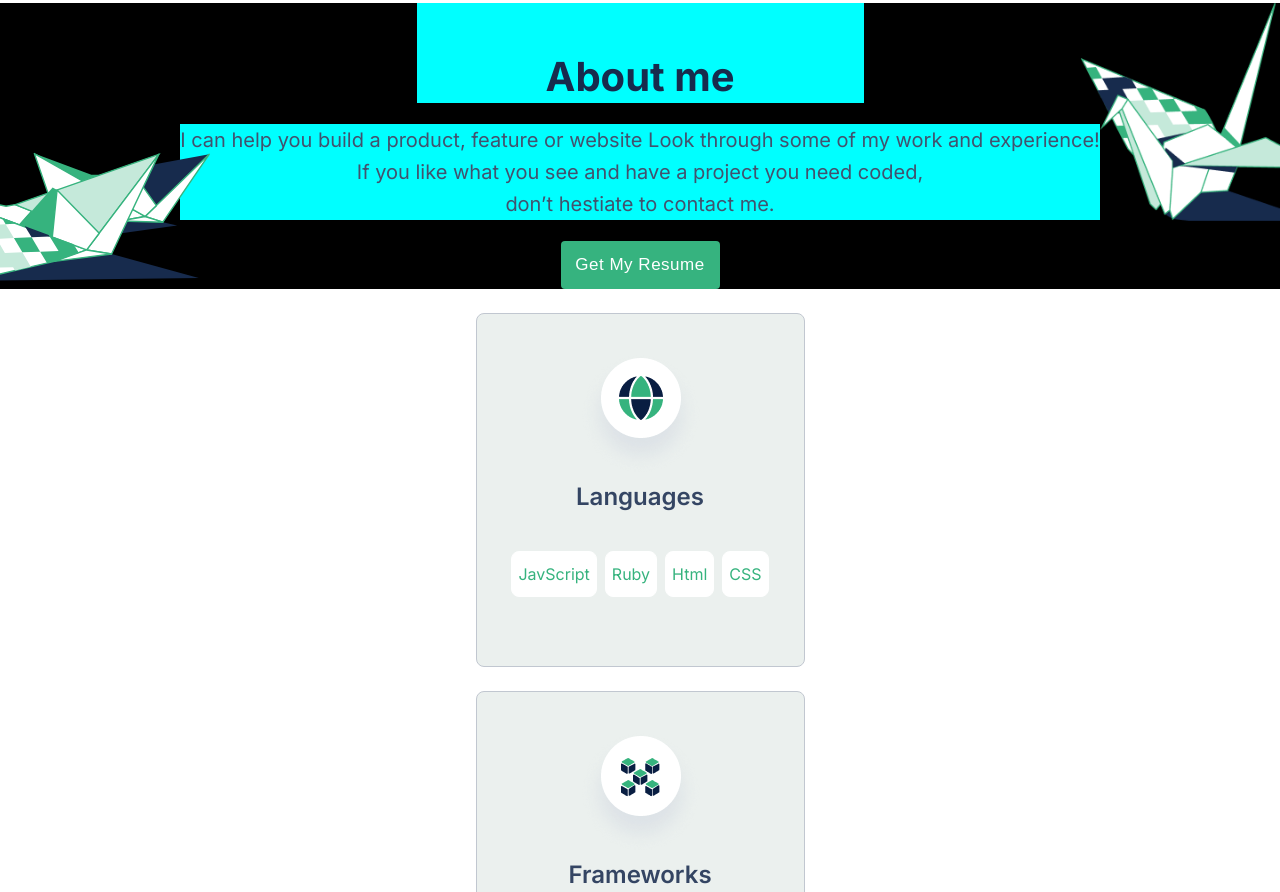
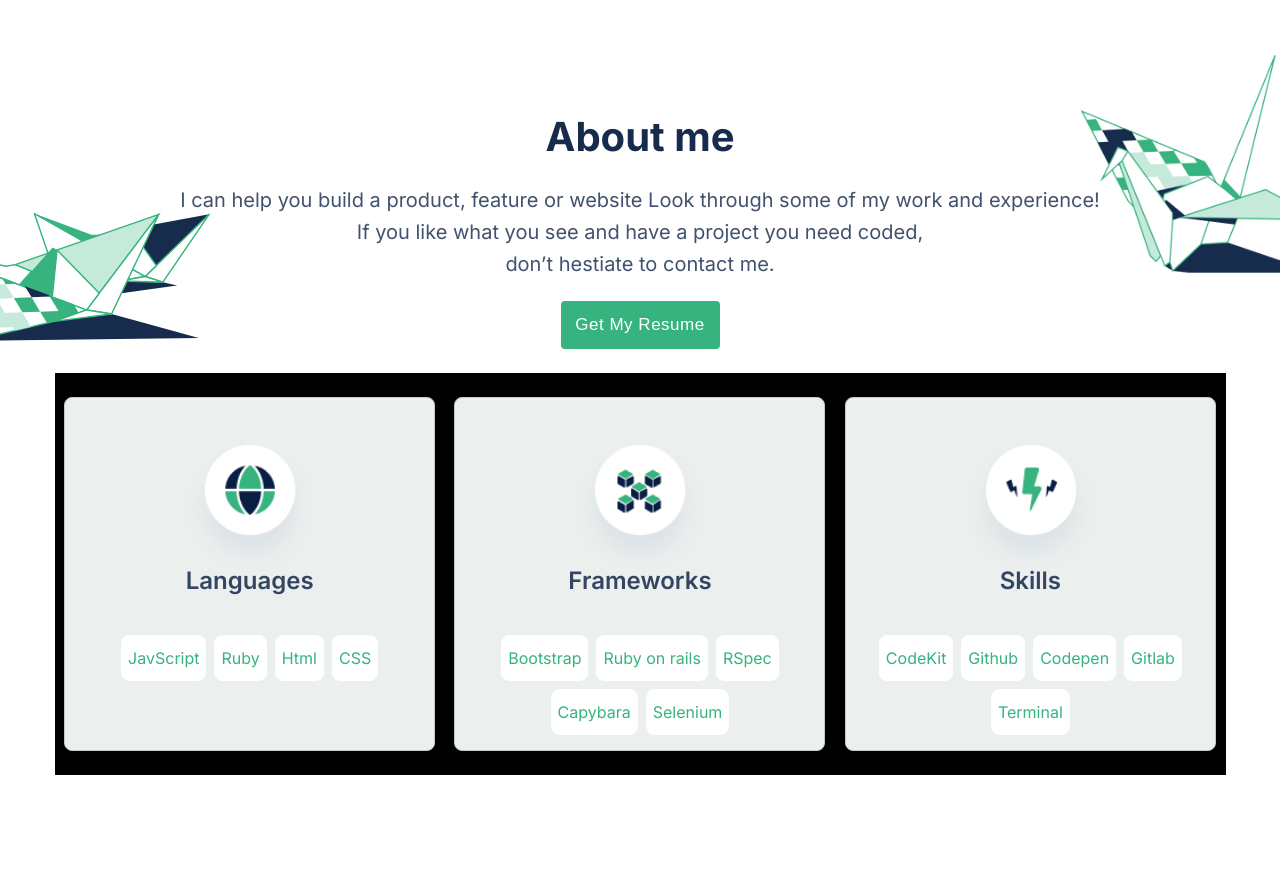
Before and after one commit to Ouail-01/Portfolio_project, a website: page index.html in a window 1280 px wide. Shown: the part 2218-3110 px from the top of the page. Drawn offline with Linux system fonts and the light colour scheme.

Commit message:
Style the skills

```diff
--- a/style.css
+++ b/style.css
@@ -319,6 +319,8 @@ body {
   color: #36b37e;
 }
 
+/* Form section */
+
 .form {
   height: 844px;
   width: 375px;
@@ -536,8 +538,6 @@ body {
   /* Card Section */
 
   .card-works {
-
-    background: goldenrod;
     width: 1171px;
     height: 1100px;
     display: grid;
@@ -590,28 +590,23 @@ body {
   }
 
   /* About me section */
-  .aboutme-section {
-  }
 
   .about-me {
-    background: #000;
     background-image: url(Desk-img/illustration\ about\ me\ desktop.png);
     background-repeat: no-repeat;
     background-size: 100%;
   }
 
   .about-me h3 {
-    background: aqua;
     width: 447px;
     line-height: 52px;
-    height: 100px;
+    height: 160px;
     display: flex;
     align-items: flex-end;
     justify-content: center;
   }
 
   .about-me p {
-    background: aqua;
     width: 920px;
     height: 96px;
   }
@@ -626,7 +621,26 @@ body {
     width: 288px;
     height: 129px;
     left: -50px;
-    top: 2370px;
+    top: 2430px;
+  }
+
+  /* Skills section */
+
+  .skills {
+    background: #000;
+    width: 1171px;
+    display: grid;
+    grid-template-columns: 1fr 1fr 1fr;
+    margin-right: auto;
+    margin-left: auto;
+  }
+
+  .skills-card {
+    width: 369px;
+  }
+
+  .skills-card img {
+    width: 369px;
   }
 
 
@@ -635,7 +649,6 @@ body {
 
 /*
 
-
 */
 
 }
```
